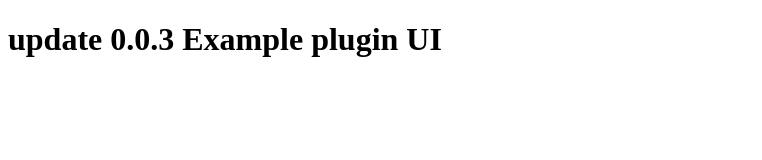
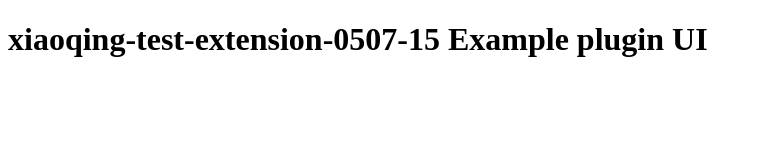
Before and after one commit to cxq1058577403/extension-0507-14, a website: page frontend/index.html in a window 1280 px wide. Shown: the whole page, without its empty margins (0-762 px from the left). Drawn offline with Linux system fonts and the light colour scheme.

Commit message:
update app name

```diff
--- a/frontend/index.html
+++ b/frontend/index.html
@@ -2,12 +2,12 @@
 <html lang="en">
 <head>
   <meta charset="UTF-8">
-  <title>update 0.0.3 Example plugin</title>
+  <title>xiaoqing-test-extension-0507-15 Example plugin</title>
 </head>
 <body>
 
   <div>
-    <h1>update 0.0.3 Example plugin UI</h1>
+    <h1>xiaoqing-test-extension-0507-15 Example plugin UI</h1>
   </div>
 
 </body>
```
Also changed, not shown: 1 other file.
